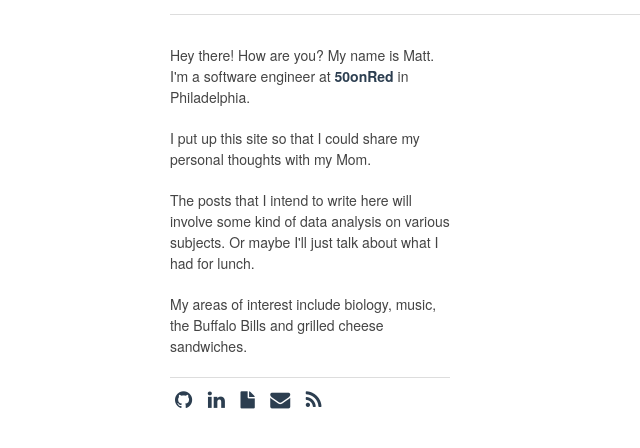
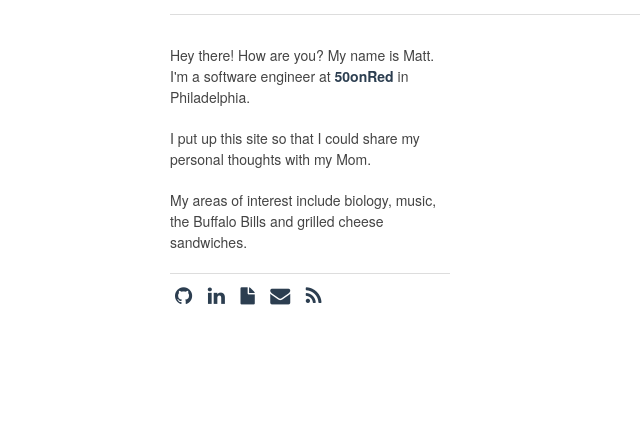
Before and after one commit to mschmo/personal-site, a Flask app: page / in a window 1280 px wide. Shown: the part 136-584 px from the top of the page, without its empty margins (0-640 px from the left). Run offline with Flask 2, Linux system fonts and the light colour scheme.

Commit message:
Minor formatting

```diff
--- a/server/templates/index.html
+++ b/server/templates/index.html
@@ -5,7 +5,6 @@
     <div class="five columns">
       <p>Hey there! How are you? My name is Matt. I'm a software engineer at <a href="http://50onred.com" target="blank">50onRed</a> in Philadelphia.</p>
       <p>I put up this site so that I could share my personal thoughts with my Mom.</p>
-      <p>The posts that I intend to write here will involve some kind of data analysis on various subjects. Or maybe I'll just talk about what I had for lunch.</p>
       <p>My areas of interest include biology, music, the Buffalo Bills and grilled cheese sandwiches.</p>
       <hr class="small">
       <div id="social">
@@ -45,9 +44,9 @@
         <h4><a href="https://nutricheck.co">NutriCheck</a></h4>
         <p>Landing site for an nutrition app that a friend of mine wants to make. The site is hosted on S3 and fronted with CloudFlare. The contact form uses Amazon's API Gateway + Lambda to send an email on demand.</p>
         <h4><a href="https://bitbucket.org/account/user/foodunderground/projects/PROJ">Food Underground</a></h4>
-        <p>This was a custom CMS/website for a catering/food party company using Flask + MySQL on the backend, and plenty of jQuery + Bootstrap on the front. For development purposes there is an ansible role to spin up a Vagrant box and provision the DB.</p>
+        <p>This was a custom CMS/website for a catering/food party company using Flask + MySQL on the backend, and plenty of jQuery + Bootstrap on the front. For development purposes there is an Ansible role to spin up a Vagrant box and provision the DB.</p>
         <h4><a href="http://www.2929beers.com/">2929 Beers</a></h4>
-        <p>Finding the right beer for your fridge can be difficult with the countless options out there. This was the first flask application I ever made, and has been used by my company to allow employees to search and vote on their favorite beers.</p>
+        <p>Finding the right beer for your fridge can be difficult with the countless options out there. This was the first Flask application I ever made, and has been used by my company to allow employees to search and vote on their favorite beers.</p>
       </div>
 
       <div name="contact" id="tab_body_contact" class="none">
```
